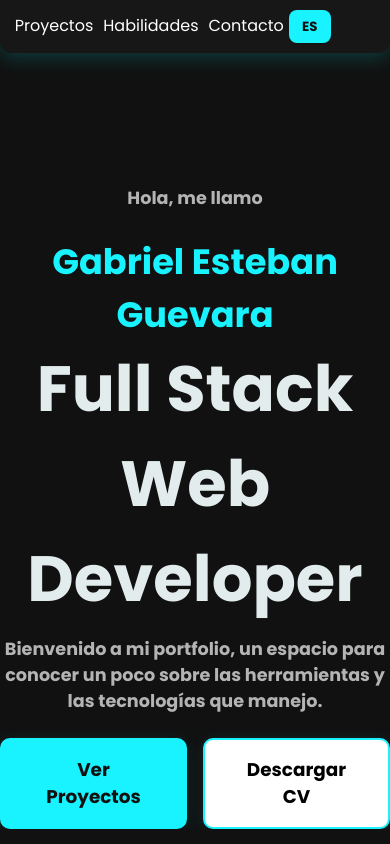
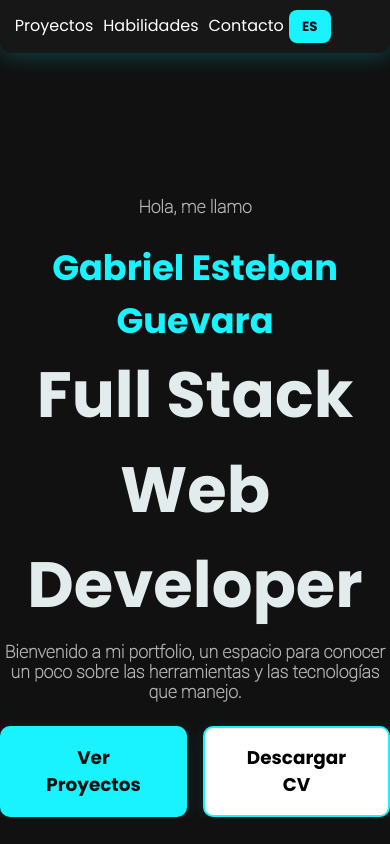
Before and after one commit to watefa1/gabrielguevara.portafolio, an Angular app: page / in a window 390 px wide. Shown: the top 844 px of the page. Built offline with nearby package versions, Linux system fonts and the light colour scheme.

Commit message:
fuente, imagen de proyecto 2

```diff
--- a/src/app/app.css
+++ b/src/app/app.css
@@ -1,3 +1,12 @@
+/* Importar fuente personalizada */
+@font-face {
+  font-family: 'RobotoThin';
+  src: url('../assets/fonts/Roboto-Thin.ttf') format('truetype');
+  font-weight: normal;
+  font-style: normal;
+  font-display: swap;
+}
+
 /* Global font family override */
 * {
   font-family: 'Poppins', sans-serif;
@@ -192,6 +201,16 @@
     font-size: 1.1rem;
     margin-top: 10px;
   }
+
+  /* Aplicar RobotoThin a elementos específicos en móvil */
+  #header-subtitle {
+    font-family: 'RobotoThin', sans-serif !important;
+  }
+
+  #header-desc {
+    font-family: 'RobotoThin', sans-serif !important;
+  }
+
   body {
   background-color: #000;
   margin: 0;
@@ -360,6 +379,24 @@ header h4 {
   margin-top: 20px;
   font-family: 'Poppins', sans-serif;
 }
+
+/* Aplicar fuente RobotoThin a elementos específicos */
+#header-subtitle {
+  font-family: 'RobotoThin', sans-serif !important;
+}
+
+#header-desc {
+  font-family: 'RobotoThin', sans-serif !important;
+}
+
+/* Asegurar que se aplique en todas las resoluciones */
+h4#header-subtitle {
+  font-family: 'RobotoThin', sans-serif !important;
+}
+
+h4#header-desc {
+  font-family: 'RobotoThin', sans-serif !important;
+}
 header p {
   color: rgb(200,200,200);
   max-width: 900px;
@@ -395,6 +432,16 @@ header h1 {
     font-size: 1.1rem;
     margin-top: 10px;
   }
+
+  /* Aplicar RobotoThin a elementos específicos en móvil */
+  #header-subtitle {
+    font-family: 'RobotoThin', sans-serif !important;
+  }
+
+  #header-desc {
+    font-family: 'RobotoThin', sans-serif !important;
+  }
+
   .navbar {
     min-width: 0;
     width: 100%;
--- a/src/app/proyectos/proyectos.html
+++ b/src/app/proyectos/proyectos.html
@@ -1,6 +1,5 @@
 <section id="app-proyectos" class="mb-8 proyectos-container">
   <div class="proyectos-grid">
-
     <div class="proyecto-card">
       <h3 id="proyecto-card-title" class="proyecto-titulo-acento">Catálogo Web Profesional</h3>
 
```
Also changed, not shown: src/assets/fonts/Roboto-Thin.ttf (added), 1 other file (tests, documents, lock files or other folders).
